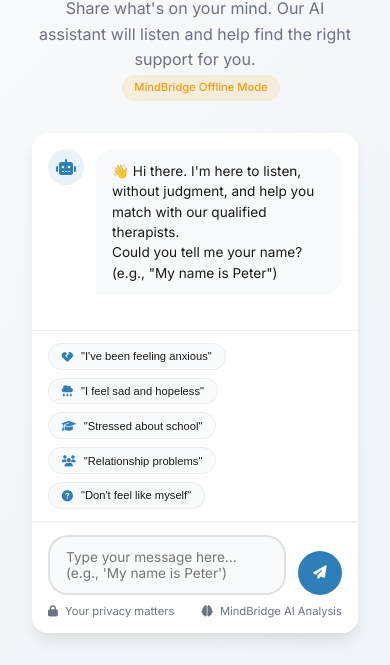
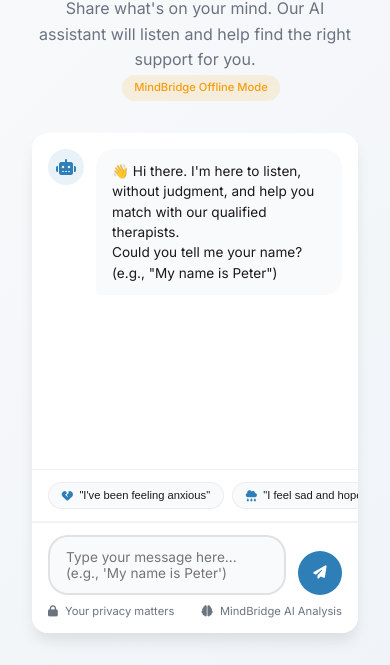
Before and after one commit to Marubi23/mind-bridge2.0, a plain HTML site: page therapist-matching.html in a window 390 px wide. Shown: the part 238-903 px from the top of the page. Drawn offline with Linux system fonts and the light colour scheme; no server answers.

Commit message:
over you

```diff
--- a/css/therapist-matching.css
+++ b/css/therapist-matching.css
@@ -216,31 +216,49 @@
 
 /* Suggested Prompts */
 .suggested-prompts {
-    padding: 1rem 1.5rem;
+    padding: 0.75rem 1rem;
     border-top: 1px solid rgba(0, 0, 0, 0.05);
     border-bottom: 1px solid rgba(0, 0, 0, 0.05);
+    background: var(--white);
+    overflow-x: auto;
+    overflow-y: hidden;
+    white-space: nowrap;
     display: flex;
-    flex-wrap: wrap;
-    gap: 0.75rem;
-    background: var(--white);
+    flex-wrap: nowrap;
+    gap: 0.5rem;
+    scrollbar-width: thin;
+    -webkit-overflow-scrolling: touch;
 }
-
+.suggested-prompts::-webkit-scrollbar {
+    height: 3px;
+}
+.suggested-prompts::-webkit-scrollbar-track {
+    background: var(--gray-soft);
+    border-radius: 3px;
+}
+.suggested-prompts::-webkit-scrollbar-thumb {
+    background: var(--primary);
+    border-radius: 3px;
+}
 .prompt-chip {
     background: var(--light);
     border: 1px solid rgba(0, 0, 0, 0.05);
     padding: 0.5rem 1rem;
     border-radius: 30px;
-    font-size: 0.8rem;
+    font-size: 0.75rem;
     color: var(--dark);
     cursor: pointer;
     transition: all 0.2s ease;
     display: inline-flex;
     align-items: center;
-    gap: 0.5rem;
+    gap: 0.4rem;
+    white-space: nowrap;
+    flex-shrink: 0;
 }
 
+
 .prompt-chip i {
-    font-size: 0.8rem;
+    font-size: 0.7rem;
     color: var(--primary);
 }
 
@@ -248,6 +266,32 @@
     background: var(--primary-bg);
     border-color: var(--primary);
     transform: translateY(-2px);
+}
+
+.prompt-toggle {
+    display: none;
+    background: none;
+    border: none;
+    color: var(--primary);
+    font-size: 0.7rem;
+    cursor: pointer;
+    padding: 0.25rem 0.5rem;
+}
+
+@media (max-width: 640px) {
+    .suggested-prompts {
+        padding: 0.5rem 0.75rem;
+        gap: 0.4rem;
+    }
+
+    .prompt-chip {
+        padding: 0.4rem 0.8rem;
+        font-size: 0.65rem;
+    }
+
+    .prompt-chip i {
+        font-size: 0.6rem;
+    }
 }
 
 /* Chat Input Area */
```
